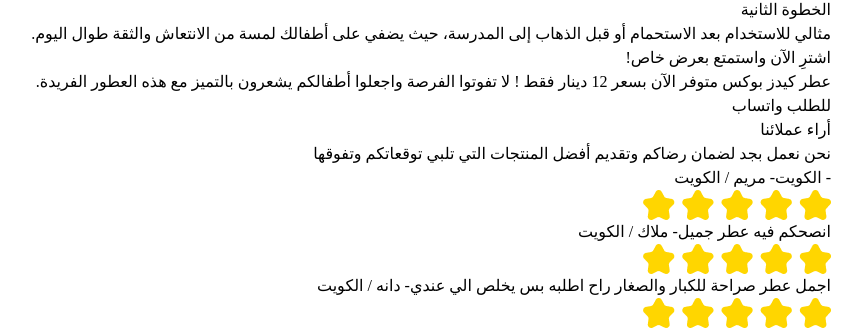
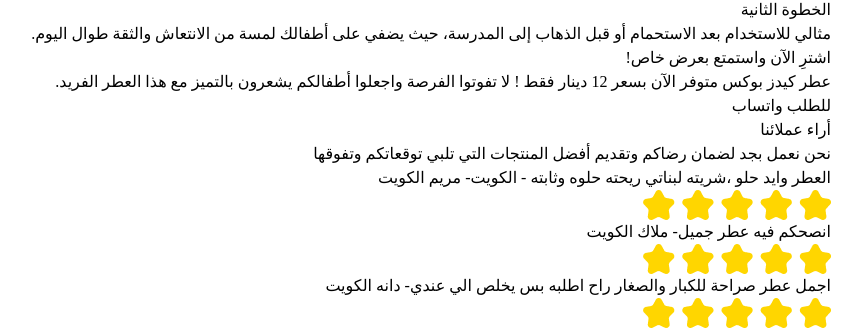
Before and after one commit to Ta-Sabir/kids_box, a React (Vite) app: page / in a window 1280 px wide. Shown: the part 5080-5411 px from the top of the page, without its empty margins (379-1241 px from the left). Built offline with nearby package versions, Linux system fonts and the light colour scheme; a web font is replaced by a local one.

Commit message:
Update Home.jsx

```diff
--- a/src/pages/Home/Home.jsx
+++ b/src/pages/Home/Home.jsx
@@ -35,28 +35,31 @@ const Home = () => {
 
         <div className="flex flex-col items-center justify-center my-10 leading-10">
           <h2 className="text-2xl font-bold">عرض خاص !</h2>
-          <p>عطرين ب١٢ دينار - توصيل مجاني  <br />اطلبي الحين</p>
+          <p className="text-center">
+            عطرين ب١٢ دينار - توصيل مجاني
+            <br /> اطلبي الحين
+          </p>
           <div className="relative z-10 gap-8 mt-2 flex items-center">
             <Link
               target="_blank"
               data-state="closed"
-              to="https://wa.me/96560307755"
+              to="https://www.instagram.com/kidsboxperfume/"
             >
               <img src={whast} alt="whast" className="w-[60px]" />
             </Link>
             <Link
               target="_blank"
               data-state="closed"
-              to="https://www.instagram.com/kidsboxperfume/"
+              to="https://wa.me/96560307755"
             >
               <img src={instgram} alt="instgram" className="w-[60px]" />
             </Link>
           </div>
         </div>
 
-        <div className="hero_container flex flex-col lg:flex-row items-center justify-center mt-8">
-          <img src={img1} alt="img_1" className="w-[400px]" />
-          <img src={img3} alt="img_3" />
+        <div className="hero_container flex items-center justify-center mt-8">
+          <img src={img1} alt="img_1" className="w-[100x]" />
+          <img src={img3} alt="img_3" className="w-[200px]" />
         </div>
         <div className="icons">
           <div className="features flex flex-col lg:flex-row items-center justify-center gap-9 my-6">
@@ -156,7 +159,7 @@ const Home = () => {
             <h2 className="text-2xl font-bold">اشترِ الآن واستمتع بعرض خاص!</h2>
             <p>
               عطر كيدز بوكس متوفر الآن بسعر 12 دينار فقط ! لا تفوتوا الفرصة
-              واجعلوا أطفالكم يشعرون بالتميز مع  هذه العطور الفريدة.
+              واجعلوا أطفالكم يشعرون بالتميز مع هذا العطر الفريد.
             </p>
           </div>
           <div className="flex justify-center mt-8">
@@ -182,9 +185,9 @@ const Home = () => {
               <p className="text-[var(--third-color)] text-[16px] font-medium leading-[40.45px]">
                 <span className="font-semibold">
                   {" "}
-                 - الكويت
+                  العطر وايد حلو ،شريته لبناتي ريحته حلوه وثابته - الكويت
                 </span>
-                - مريم / الكويت
+                - مريم الكويت
               </p>
 
               <figure>
@@ -198,7 +201,7 @@ const Home = () => {
             <div className="testimonials-box relative h-[220px] bg-[#fff] shadow-lg p-[24px] rounded-[16px] cursor-pointer">
               <p className="text-[var(--third-color)] text-[16px] font-medium leading-[40.45px]">
                 <span className="font-semibold">انصحكم فيه عطر جميل</span>- ملاك
-                / الكويت
+                الكويت
               </p>
 
               <figure>
@@ -214,7 +217,7 @@ const Home = () => {
                 <span className="font-semibold">
                   اجمل عطر صراحة للكبار والصغار راح اطلبه بس يخلص الي عندي
                 </span>
-                - دانه / الكويت
+                - دانه الكويت
               </p>
 
               <figure>
```
